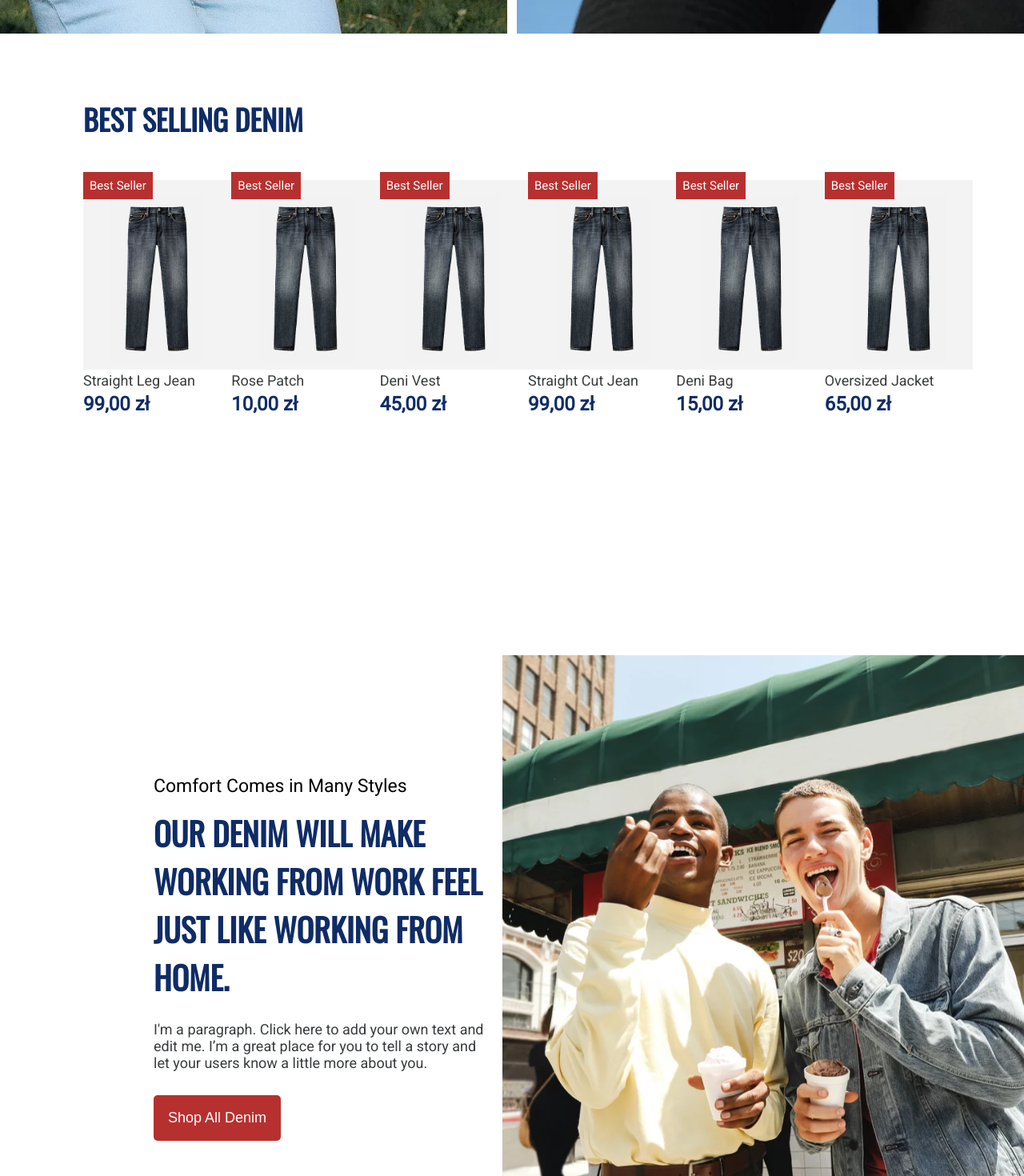
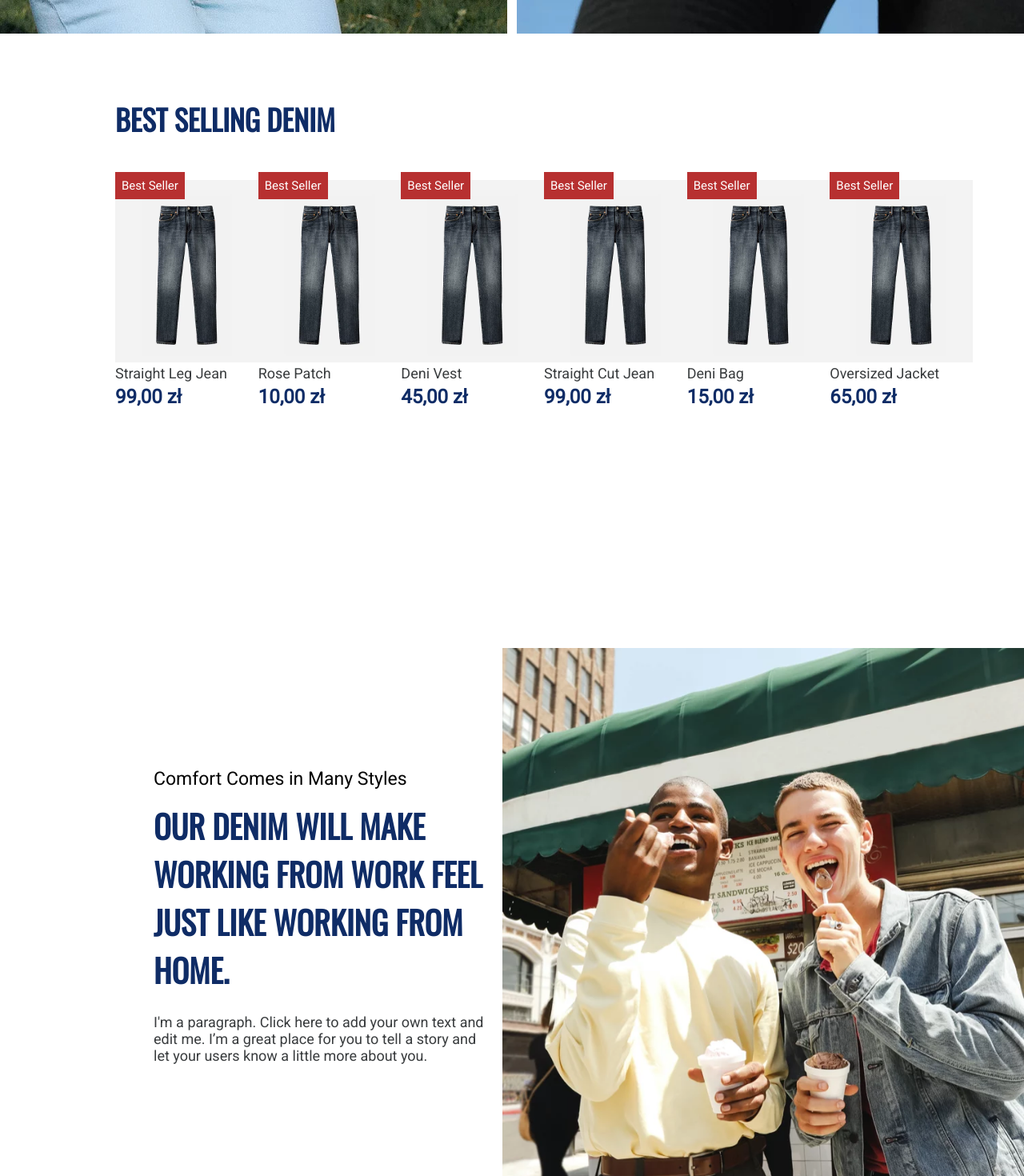
Before and after one commit to adriano9631/e-commerce, a Next.js app: page / in a window 1280 px wide. Shown: the part 1100-2570 px from the top of the page at 80% size. Built offline with nearby package versions, Linux system fonts and the light colour scheme.

Commit message:
Add list and image animations in Homepage

```diff
--- a/components/BestSellers/BestSellers.style.tsx
+++ b/components/BestSellers/BestSellers.style.tsx
@@ -1,5 +1,21 @@
 import styled, { keyframes } from "styled-components/macro";
+import { motion } from "framer-motion";
 import Image from "next/image";
+
+type BestSellersListProps = {
+  ref: Function;
+  initial: string;
+  animate: object;
+  variants: object;
+};
+
+type ImageProps = {
+  src: StaticImageData;
+  width: number;
+  height: number;
+};
+
+type HeadingsProps = BestSellersListProps;
 
 export const BestSellersContainer = styled.section`
   width: 90%;
@@ -8,31 +24,19 @@ export const BestSellersContainer = styled.section`
   margin-top: 80px;
 `;
 
-const headingAnimation = keyframes`
-  from {
-    transform: translateX(-30px);
-    opacity: 0;
-  }
-  to {
-    transform: translateX(0px);
-    opacity: 1;
-  }
-`;
-
-export const Heading = styled.h2<{ inview: boolean; ref: Function }>`
+export const Heading = styled(motion.h2)<HeadingsProps>`
   color: #0f2c66;
   font-size: 36px;
   font-family: "Oswald", sans-serif;
-  animation-name: ${(props) => props.inview && headingAnimation};
-  animation-duration: 2s;
+  margin-left: 40px;
 `;
 
-export const BestSellersList = styled.article`
+export const BestSellersList = styled(motion.ul)<BestSellersListProps>`
   display: flex;
   margin-top: 40px;
 `;
 
-export const BestSellerWrapper = styled.div`
+export const BestSellerWrapper = styled(motion.li)`
   position: relative;
   &:hover {
     transform: scale(1.1);
@@ -40,12 +44,6 @@ export const BestSellerWrapper = styled.div`
   }
   transition: transform 0.2s;
 `;
-
-type ImageProps = {
-  src: StaticImageData;
-  width: number;
-  height: number;
-};
 
 export const BestSellerImg = styled(Image)<ImageProps>`
   transform: translateY(10px);
--- a/components/BestSellers/BestSellers.tsx
+++ b/components/BestSellers/BestSellers.tsx
@@ -1,53 +1,109 @@
-import React from "react";
+import React, { useEffect, useRef, useCallback } from "react";
 import * as s from "./BestSellers.style";
 import { useInView } from "react-intersection-observer";
+import { useAnimation } from "framer-motion";
 import jeans1 from "public/images/jeans-1.jpg";
 
 const BestSellers: React.FC = () => {
-  const [ref, inview] = useInView({ triggerOnce: true });
+  const controls = useAnimation();
+  const controls2 = useAnimation();
+  const [ref, inView] = useInView({ triggerOnce: true });
+  const [ref2, inView2] = useInView({ triggerOnce: true });
+
+  useEffect(() => {
+    if (inView) {
+      controls.start("visible");
+    }
+
+    if (inView2) {
+      controls2.start("visible");
+    }
+  }, [controls, controls2, inView, inView2]);
+
+  const list = {
+    visible: {
+      opacity: 1,
+      transition: {
+        when: "beforeChildren",
+        staggerChildren: 0.3,
+      },
+    },
+    hidden: {
+      opacity: 0,
+    },
+  };
+
+  const item = {
+    visible: { opacity: 1 },
+    hidden: { opacity: 0 },
+  };
+
+  const headingAnimation = {
+    hidden: {
+      opacity: 0,
+      x: -30,
+    },
+    visible: {
+      opacity: 1,
+      x: 0,
+      transition: {
+        duration: 1.5,
+      },
+    },
+  };
 
   return (
     <s.BestSellersContainer>
-      <s.Heading ref={ref} inview={inview}>
+      <s.Heading
+        initial="hidden"
+        animate={controls}
+        variants={headingAnimation}
+        ref={ref}
+      >
         BEST SELLING DENIM
       </s.Heading>
-      <s.BestSellersList>
-        <s.BestSellerWrapper>
+      <s.BestSellersList
+        ref={ref2}
+        initial="hidden"
+        animate={controls2}
+        variants={list}
+      >
+        <s.BestSellerWrapper variants={item}>
           <s.BestSellerImg src={jeans1} width={280} height={373} />
           <s.BestSeller>Best Seller</s.BestSeller>
           <s.Name>Straight Leg Jean</s.Name>
           <s.Price>99,00 zł</s.Price>
         </s.BestSellerWrapper>
 
-        <s.BestSellerWrapper>
+        <s.BestSellerWrapper variants={item}>
           <s.BestSellerImg src={jeans1} width={280} height={373} />
           <s.BestSeller>Best Seller</s.BestSeller>
           <s.Name>Rose Patch</s.Name>
           <s.Price>10,00 zł</s.Price>
         </s.BestSellerWrapper>
 
-        <s.BestSellerWrapper>
+        <s.BestSellerWrapper variants={item}>
           <s.BestSellerImg src={jeans1} width={280} height={373} />
           <s.BestSeller>Best Seller</s.BestSeller>
           <s.Name>Deni Vest</s.Name>
           <s.Price>45,00 zł</s.Price>
         </s.BestSellerWrapper>
 
-        <s.BestSellerWrapper>
+        <s.BestSellerWrapper variants={item}>
           <s.BestSellerImg src={jeans1} width={280} height={373} />
           <s.BestSeller>Best Seller</s.BestSeller>
           <s.Name>Straight Cut Jean</s.Name>
           <s.Price>99,00 zł</s.Price>
         </s.BestSellerWrapper>
 
-        <s.BestSellerWrapper>
+        <s.BestSellerWrapper variants={item}>
           <s.BestSellerImg src={jeans1} width={280} height={373} />
           <s.BestSeller>Best Seller</s.BestSeller>
           <s.Name>Deni Bag</s.Name>
           <s.Price>15,00 zł</s.Price>
         </s.BestSellerWrapper>
 
-        <s.BestSellerWrapper>
+        <s.BestSellerWrapper variants={item}>
           <s.BestSellerImg src={jeans1} width={280} height={373} />
           <s.BestSeller>Best Seller</s.BestSeller>
           <s.Name>Oversized Jacket</s.Name>
@@ -59,25 +115,3 @@ const BestSellers: React.FC = () => {
 };
 
 export default BestSellers;
-
-// Cena99,00 zł
-// Rose PatchRose PatchBest Seller
-// Rose Patch
-
-// Cena10,00 zł
-// Deni VestDeni VestBest Seller
-// Deni Vest
-
-// Cena45,00 zł
-// Straight Cut JeanStraight Cut JeanBest Seller
-// Straight Cut Jean
-
-// Cena99,00 zł
-// Deni BagBest Seller
-// Deni Bag
-
-// Cena15,00 zł
-// Oversized JacketOversized JacketBest Seller
-// Oversized Jacket
-
-// Cena65,00 zł
--- a/components/FavoriteShorts/FavoriteShorts.tsx
+++ b/components/FavoriteShorts/FavoriteShorts.tsx
@@ -1,93 +1,179 @@
-import React from "react";
+import React, { useEffect } from "react";
 import Image from "next/image";
+import { motion, useAnimation } from "framer-motion";
+import { useInView } from "react-intersection-observer";
 import { useProgressiveImage } from "hooks/useProgressiveImage";
 import shortShorties from "public/images/short-shorties.jpg";
 import * as s from "./FavoriteShorts.style";
 import ShopAllButton from "components/ShopAllButton";
 
-const FavoriteShorts = () => {
+const FavoriteShorts = (props: any) => {
+  const controls = useAnimation();
+  const controls2 = useAnimation();
+  const controls3 = useAnimation();
+  const [ref, inView] = useInView({ triggerOnce: true });
+  const [ref2, inView2] = useInView({ triggerOnce: true });
+  const [ref3, inView3] = useInView({ triggerOnce: true });
+
+  useEffect(() => {
+    if (inView) {
+      controls.start("visible");
+    }
+    if (inView2) {
+      controls2.start("visible");
+    }
+    if (inView3) {
+      controls3.start("visible");
+    }
+  }, [controls, controls2, controls3, inView, inView2, inView3]);
+
   const loadedBackgroundImage = useProgressiveImage(
     "/images/blue-background.jpg"
   );
 
+  const outerWrapper = {
+    hidden: {
+      opacity: 0,
+    },
+    visible: {
+      opacity: 1,
+      transition: {
+        when: "beforeChildren",
+        staggerChildren: 0.3,
+      },
+    },
+  };
+
+  const innerWrapper = {
+    hidden: {
+      opacity: 0,
+      x: -50,
+    },
+    visible: { opacity: 1, x: 0, transition: { duration: 1 } },
+  };
+
+  const shopAllButtonWrapper = {
+    hidden: {
+      opacity: 0,
+      x: 50,
+    },
+    visible: { opacity: 1, x: 0, transition: { duration: 1 } },
+  };
+
+  const list = {
+    visible: {
+      opacity: 1,
+      transition: {
+        when: "beforeChildren",
+        staggerChildren: 0.3,
+      },
+    },
+    hidden: {
+      opacity: 0,
+    },
+  };
+
+  const item = {
+    visible: { opacity: 1 },
+    hidden: { opacity: 0 },
+  };
   return (
     <s.FavoriteShortsContainer
       style={{ backgroundImage: `url(${loadedBackgroundImage})` }}
     >
       <s.FlexWrapper>
-        <s.IntroductionWrapper>
+        <s.IntroductionWrapper
+          initial="hidden"
+          variants={outerWrapper}
+          animate={controls}
+          ref={ref}
+        >
+          <motion.div variants={innerWrapper}>
             <s.Subheading>We Love Denim</s.Subheading>
+          </motion.div>
+          <motion.div variants={innerWrapper}>
             <s.Heading>
               OUR FAVOURITE SHORTS MADE FOR THE BEST COMFORT AND STYLE
             </s.Heading>
             <s.Description>
               {`I'm`} a paragraph. Click here to add your own text and edit me.
-            I’m a great place for you to tell a story and let your users know a
-            little more about you.
+              I’m a great place for you to tell a story and let your users know
+              a little more about you.
             </s.Description>
+          </motion.div>
         </s.IntroductionWrapper>
-        <ShopAllButton />
+        <ShopAllButton
+          initial="hidden"
+          animate={controls2}
+          ref={ref2}
+          variants={shopAllButtonWrapper}
+        />
       </s.FlexWrapper>
-      <s.FavoriteShortsListWrapper>
-        <s.FavoriteShortWrapper>
+      <s.FavoriteShortsListWrapper
+        ref={ref3}
+        initial="hidden"
+        animate={controls3}
+        variants={list}
+      >
+        <s.FavoriteShortWrapper variants={item}>
           <Image
             src={shortShorties}
             alt="Short shorties"
-            width={283}
-            height={374}
+            width={253}
+            height={344}
           />
           <s.Name>Tapered Shorts</s.Name>
           <s.Price>45,00zł</s.Price>
         </s.FavoriteShortWrapper>
-        <s.FavoriteShortWrapper>
+        <s.FavoriteShortWrapper variants={item}>
           <Image
             src={shortShorties}
             alt="Short shorties"
-            width={283}
-            height={374}
+            width={253}
+            height={344}
           />
           <s.Name>Distressed Middies</s.Name>
           <s.Price>45,00zł</s.Price>
           <s.NewArrival>New Arrival</s.NewArrival>
         </s.FavoriteShortWrapper>
-        <s.FavoriteShortWrapper>
+        <s.FavoriteShortWrapper variants={item}>
           <Image
             src={shortShorties}
             alt="Short shorties"
-            width={283}
-            height={374}
+            width={253}
+            height={344}
           />
           <s.Name>Straight Leg Shorts</s.Name>
           <s.Price>45,00zł</s.Price>
           <s.NewArrival>New Arrival</s.NewArrival>
         </s.FavoriteShortWrapper>
-        <s.FavoriteShortWrapper>
+        <s.FavoriteShortWrapper variants={item}>
           <Image
             src={shortShorties}
             alt="Short shorties"
-            width={283}
-            height={374}
+            width={253}
+            height={344}
           />
           <s.Name>Tapered Shorts</s.Name>
           <s.Price>45,00zł</s.Price>
         </s.FavoriteShortWrapper>
-        <s.FavoriteShortWrapper>
+        <s.FavoriteShortWrapper variants={item}>
           <Image
             src={shortShorties}
             alt="Short shorties"
-            width={283}
-            height={374}
+            width={253}
+            height={344}
           />
           <s.Name>Short Shorties</s.Name>
           <s.Price>45,00zł</s.Price>
           <s.NewArrival>New Arrival</s.NewArrival>
         </s.FavoriteShortWrapper>
-        <s.FavoriteShortWrapper>
+        <s.FavoriteShortWrapper variants={item}>
           <Image
             src={shortShorties}
             alt="Short shorties"
-            width={283}
-            height={374}
+            width={253}
+            height={344}
           />
           <s.Name>Mom Shorts</s.Name>
           <s.Price>45,00zł</s.Price>
--- a/components/Footer/Footer.tsx
+++ b/components/Footer/Footer.tsx
@@ -4,6 +4,7 @@ import decorationImg1 from "public/images/decoration-1.jpg";
 import decorationImg2 from "public/images/decoration-2.jpg";
 
 import * as s from "./Footer.style";
+
 
 const Footer = () => {
   return (
--- a/components/Header/Header.style.tsx
+++ b/components/Header/Header.style.tsx
@@ -48,8 +48,6 @@ export const HeroRight = styled.div`
 `;
 
 export const ImageRight = styled(Image)<ImageProps>`
-  /* display: ${({ $isImageLeftLoaded, $isImageRightLoaded }) =>
-    !$isImageLeftLoaded && !$isImageRightLoaded && "none"}; */
 `;
 
 export const CollectionSelectionWrapper = styled.div`
--- a/components/MainSection/MainSection.tsx
+++ b/components/MainSection/MainSection.tsx
@@ -1,7 +1,8 @@
 import React, { useState, useEffect } from "react";
-import { motion, AnimatePresence } from "framer-motion";
+import { motion, AnimatePresence, useAnimation } from "framer-motion";
+import { useInView } from "react-intersection-observer";
 import * as s from "./MainSection.style";
-import ShopAllBtn from "components/ShopAllButton";
+// import ShopAllBtn from "components/ShopAllButton";
 import carouselImg1 from "public/images/carousel-img-1.jpg";
 import carouselImg2 from "public/images/carousel-img-2.jpg";
 import carouselImg3 from "public/images/carousel-img-3.jpg";
@@ -21,6 +22,26 @@ type activeButtons = {
 };
 
 const MainSection = () => {
+  const controls = useAnimation();
+  const controls3 = useAnimation();
+  const controls4 = useAnimation();
+  const [ref, inView] = useInView({ triggerOnce: true });
+  const [ref2, inView2] = useInView({ triggerOnce: true });
+  const [ref3, inView3] = useInView({ triggerOnce: true });
+  const [ref4, inView4] = useInView({ triggerOnce: true });
+
+  useEffect(() => {
+    if (inView) {
+      controls.start("visible");
+    }
+    if (inView3) {
+      controls3.start("visible");
+    }
+    if (inView4) {
+      controls4.start("visible");
+    }
+  }, [controls, controls3, controls4, inView, inView3, inView4]);
+
   const [currentImageNum, setCurrentImageNum] = useState(1);
   const [disabledButtons, setDisabledButtons] = useState<disabledButtons>({
     btn1: false,
@@ -32,6 +53,7 @@ const MainSection = () => {
     btn2: false,
     btn3: false,
   });
+
   useEffect(() => {
     const timer = window.setInterval(() => {
       setCurrentImageNum((prevImageNum) =>
@@ -82,36 +104,95 @@ const MainSection = () => {
       btn3: false,
     });
   };
+
+  const outer = {
+    hidden: {
+      opacity: 0,
+    },
+    visible: {
+      opacity: 1,
+      transition: {
+        when: "beforeChildren",
+        staggerChildren: 0.3,
+      },
+    },
+  };
+
+  const inner = {
+    hidden: { opacity: 0, x: -50 },
+    visible: { opacity: 1, x: 0, transition: { duration: 1 } },
+  };
+
+  const carouselWrapperAnimation = {
+    hidden: { opacity: 0, x: 50 },
+    visible: { opacity: 1, x: 0, transition: { duration: 1 } },
+  };
+
   return (
     <s.MainSectionContainer>
       <s.FlexWrapper>
-        <s.Wrapper>
+        <s.Wrapper
+          ref={ref}
+          variants={outer}
+          initial="hidden"
+          animate={controls}
+        >
+          <motion.div variants={inner}>
             <s.Subheading>Comfort Comes in Many Styles</s.Subheading>
             <s.Heading>
               OUR DENIM WILL MAKE WORKING FROM WORK FEEL JUST LIKE WORKING FROM
               HOME.
             </s.Heading>
+          </motion.div>
+          <motion.div variants={inner}>
             <s.Description>
               {`I'm`} a paragraph. Click here to add your own text and edit me.
-            I’m a great place for you to tell a story and let your users know a
-            little more about you.
+              I’m a great place for you to tell a story and let your users know
+              a little more about you.
             </s.Description>
-          <ShopAllBtn />
+            {/* <ShopAllBtn /> */}
+          </motion.div>
         </s.Wrapper>
-        <s.ModelsImg src={models} height={950} width={763} />
+        <s.ModelsImg
+          lazyBoundary="500px"
+          src={models}
+          height={950}
+          width={763}
+        />
       </s.FlexWrapper>
       <s.FlexWrapper style={{ marginTop: "200px", marginRight: "200px" }}>
-        <s.BenefitWrapper>
-          <s.BenefitImg src={modelPosingInTheSand} height={793} width={528} />
+        <s.BenefitWrapper ref={ref2}>
+          <s.BenefitImg
+            $inView={inView2}
+            src={modelPosingInTheSand}
+            height={793}
+            width={528}
+          />
+          <motion.div
+            initial="hidden"
+            animate={controls3}
+            variants={outer}
+            ref={ref3}
+          >
+            <motion.div variants={inner}>
               <s.BenefitHeading>EARTH-FRIENDLY AND LASTING</s.BenefitHeading>
+            </motion.div>
+            <motion.div variants={inner}>
               <s.BenefitDescription>
-            {`I'm`} a paragraph. Click here to add your own text and edit me.
-            I’m a great place for you to tell a story and let your users know a
-            little more about you.
+                {`I'm`} a paragraph. Click here to add your own text and edit
+                me. I’m a great place for you to tell a story and let your users
+                know a little more about you.
               </s.BenefitDescription>
               <s.LearnMoreBtn> Learn More </s.LearnMoreBtn>
+            </motion.div>
+          </motion.div>
         </s.BenefitWrapper>
-        <s.CarouselWrapper>
+        <s.CarouselWrapper
+          initial="hidden"
+          animate={controls4}
+          variants={carouselWrapperAnimation}
+          ref={ref4}
+        >
           <AnimatePresence onExitComplete={resetButtons}>
             {currentImageNum === 1 && (
               <motion.div
--- a/components/ShopAllButton/ShopAllButton.style.tsx
+++ b/components/ShopAllButton/ShopAllButton.style.tsx
@@ -1,6 +1,18 @@
+import React, { ForwardedRef } from "react";
 import styled from "styled-components";
+import { motion, Variants } from "framer-motion";
 import { btnStyles } from "components/MainSection/MainSection.style";
 
-export const ShopAllBtnContainer = styled.button`
+type ShopAllBtnContainerProps = {
+  children: string;
+  ref: ForwardedRef<HTMLButtonElement>;
+  initial: string;
+  variants: Variants & object;
+  animate: object;
+};
+
+export const ShopAllBtnContainer = styled(
+  motion.button
+)<ShopAllBtnContainerProps>`
   ${btnStyles}
 `;
--- a/components/ShopAllButton/ShopAllButton.tsx
+++ b/components/ShopAllButton/ShopAllButton.tsx
@@ -1,9 +1,22 @@
+import * as s from "./ShopAllButton.style";
+import { Variants } from "framer-motion";
 import React from "react";
 
-import * as s from "./ShopAllButton.style";
+type ShopAllbutonProps = {
+  initial: string;
+  animate: object;
+  variants: Variants & object;
+};
+export type Ref = HTMLButtonElement;
 
-const ShopAllButton = () => {
-  return <s.ShopAllBtnContainer>Shop All Denim</s.ShopAllBtnContainer>;
-};
-
+const ShopAllButton = React.forwardRef<Ref, ShopAllbutonProps>(
+  ({ ...rest }, ref) => {
+    return (
+      <s.ShopAllBtnContainer {...rest} ref={ref}>
+        Shop All Denim
+      </s.ShopAllBtnContainer>
+    );
+  }
+);
+ShopAllButton.displayName = "ShopAllButton";
 export default ShopAllButton;
--- a/pages/index.tsx
+++ b/pages/index.tsx
@@ -6,7 +6,7 @@ import BestSellers from "components/BestSellers";
 import MainSection from "components/MainSection";
 import FavoriteShorts from "components/FavoriteShorts";
 
-const FourModelsPosing = styled.div<{ $loadedbBackgroundImage: string }>`
+const FourModelsPosingImg = styled.div<{ $loadedbBackgroundImage: string }>`
   background-image: ${({ $loadedbBackgroundImage }) =>
     `url(${$loadedbBackgroundImage})`};
   background-attachment: fixed;
@@ -15,6 +15,7 @@ const FourModelsPosing = styled.div<{ $loadedbBackgroundImage: string }>`
 `;
 
 const Home: NextPage = () => {
+
   const loadedbBackgroundImage = useProgressiveImage(
     "/images/four-models-posing.jpg"
   );
@@ -25,7 +26,7 @@ const Home: NextPage = () => {
       <BestSellers />
       <MainSection />
       <FavoriteShorts />
-      <FourModelsPosing $loadedbBackgroundImage={loadedbBackgroundImage} />
+      <FourModelsPosingImg $loadedbBackgroundImage={loadedbBackgroundImage} />
     </>
   );
 };
```
Also changed, not shown: components/FavoriteShorts/FavoriteShorts.style.tsx (+22 -6 lines), components/MainSection/MainSection.style.tsx (+27 -5 lines). Lines whose indentation alone changed are shown as unchanged.
